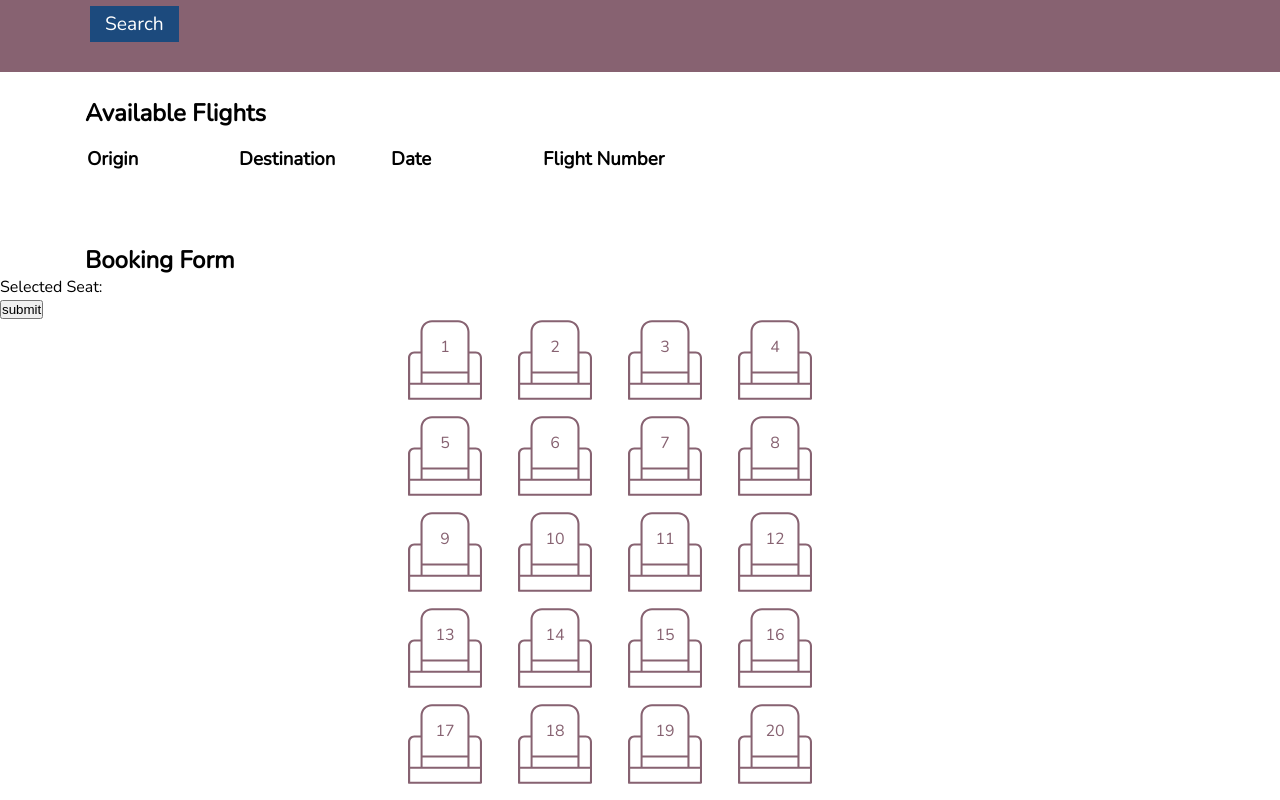
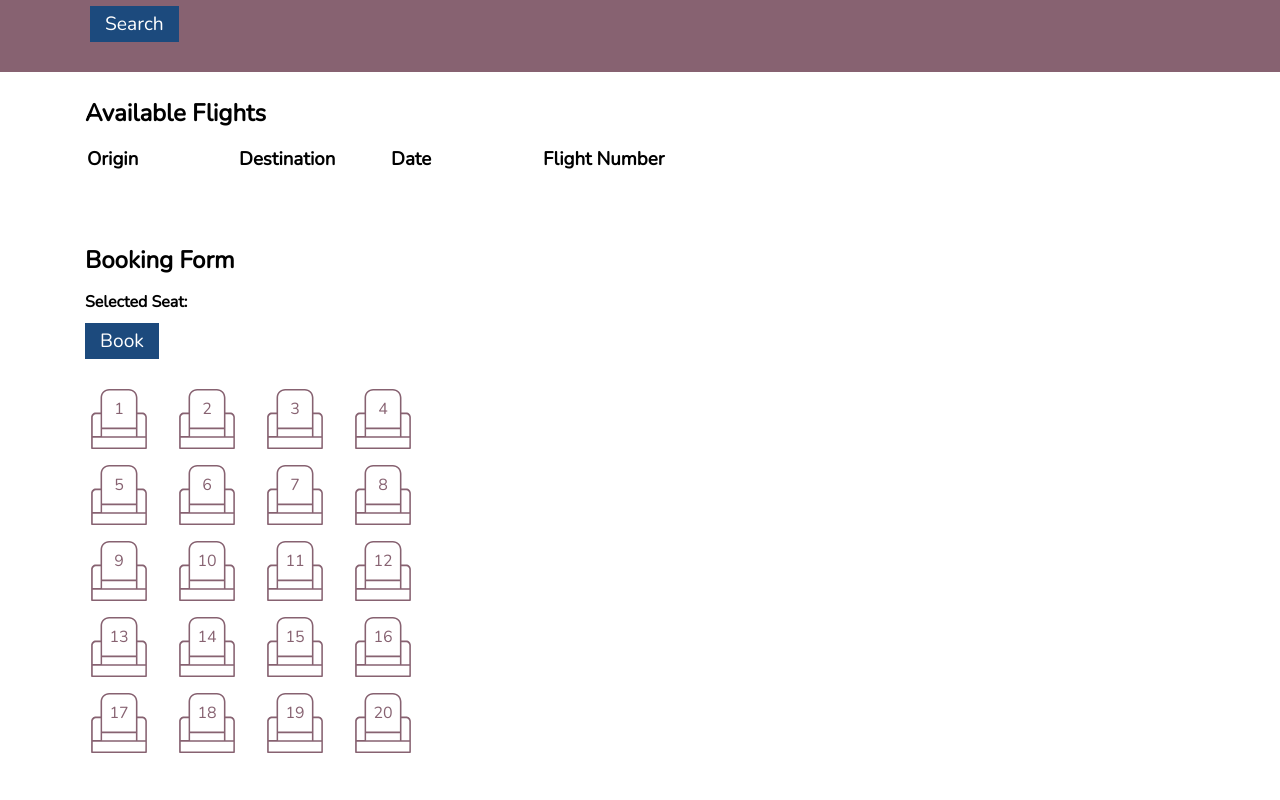
Before and after one commit to amandytang/burning-airlines, a React (Create React App) app: page / in a window 1280 px wide. Shown: the part 554-1354 px from the top of the page. After the commit the page ends 1323 px from the top, so only its background shows below. Built offline with nearby package versions, Linux system fonts and the light colour scheme.

Commit message:
styled reservation component

```diff
--- a/src/components/FlightBooker.js
+++ b/src/components/FlightBooker.js
@@ -199,9 +199,18 @@ class SeatMap extends Component {
         <div>
           <div>
             <h2 className="bookingHeading">Booking Form</h2>
-            <form>
+            <form className="bookingForm">
               <p><span>Selected Seat: {this.state.selectedSeat}</span></p>
-              <button onClick={this.saveSeat}>submit</button>
+              <button style={{
+                  "background": "#1c4a7d",
+                  "color":  "white",
+                  "fontSize":  "1.2em",
+                  "marginTop":  "10px",
+                  "marginBottom": "15px",
+                  "fontFamily": "'Nunito', sans-serif",
+                  "padding": "5px 15px 5px 15px",
+                  "border": "none"
+              }} onClick={this.saveSeat}>Book</button>
               {/* <button onClick={this.showOccupied}>show occupied</button> */}
               <h2>{this.state.success}</h2>
             </form>
--- a/src/index.css
+++ b/src/index.css
@@ -95,18 +95,14 @@ td {
 /* select seat styles
 ============================================================================ */
 
-.seatMap {
-  text-align: center;
-}
-
 .seatMap p {
-  margin-top: 1em;
+  margin-top: 0.6em;
   color: #876271;
 }
 
 .seat {
   width:22%;
-  height:80px;
+  height:60px;
   /* border: 1px solid blue; */
   background: url(./chair.svg);
   background-size: contain;
@@ -123,10 +119,19 @@ td {
 }
 
 .seatMap {
-  max-width: 500px;
-  margin: 0 auto;
+  max-width: 400px;
+  margin-left: 75px;
   display: flex;
-  flex-wrap: wrap
+  flex-wrap: wrap;
+  text-align: center;
+}
+
+span {
+  font-weight: bold;
+}
+
+.bookingForm {
+  margin: 15px 0px 15px 85px;
 }
 
 #login {
```
